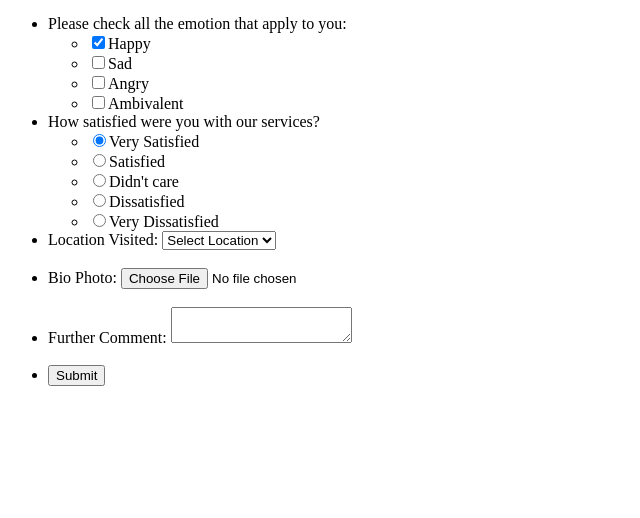
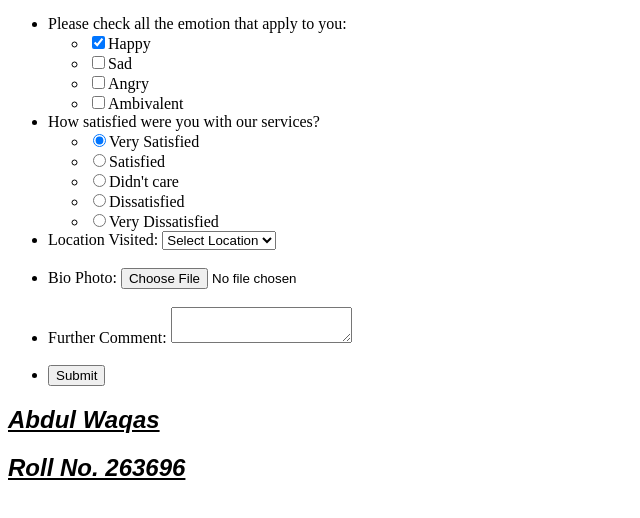
Before and after one commit to abdulwaqas17/Feedback-Form_Assignment-8, a plain HTML site: page index.html in a window 1280 px wide. Shown: the part 146-664 px from the top of the page, without its empty margins (0-640 px from the left). Drawn offline with Linux system fonts and the light colour scheme.

Commit message:
add a web developer name

```diff
--- a/index.html
+++ b/index.html
@@ -3,7 +3,14 @@
 <head>
     <meta charset="UTF-8">
     <meta name="viewport" content="width=device-width, initial-scale=1.0">
-    <title>Document</title>
+    <title>Feedback Form</title>
+    <style>
+        .madeBy{
+            text-decoration: underline;
+            font-family: Arial, Helvetica, sans-serif;
+            font-style: oblique;
+        }
+    </style>
 </head>
 <body>
     <h1>My Feedback Form</h1>
@@ -60,6 +67,9 @@
 
     </ul>
 
+    <h2 class="madeBy">Abdul Waqas</h2>
+    <h2 class="madeBy">Roll No. 263696</h2>
+
 
 
 
```
